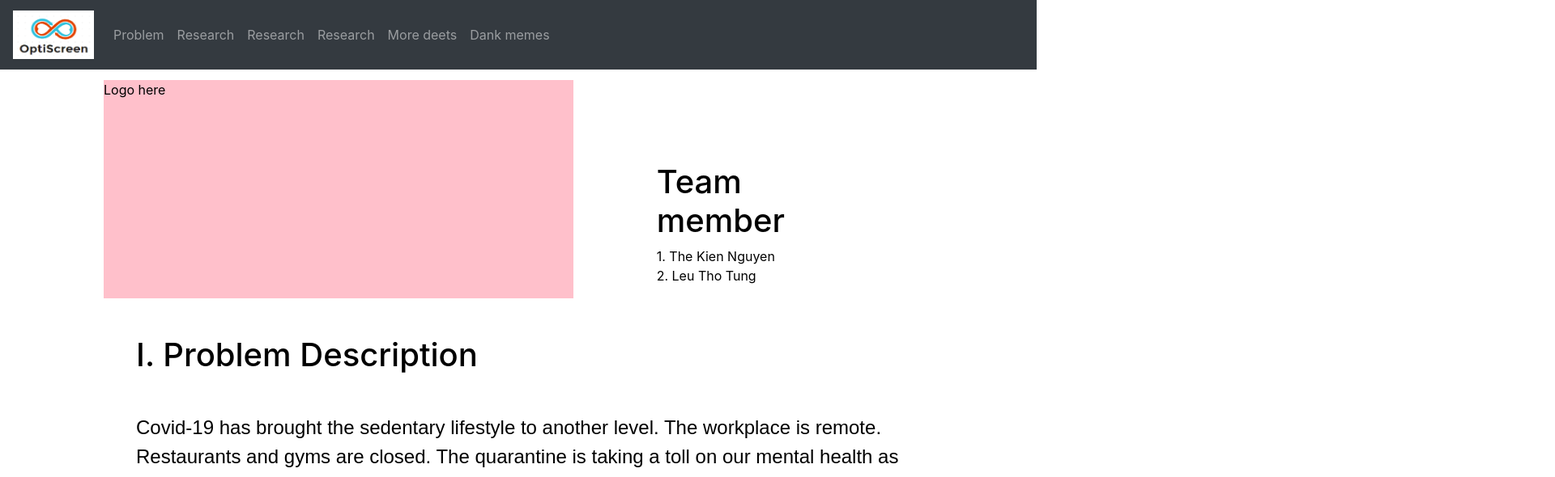
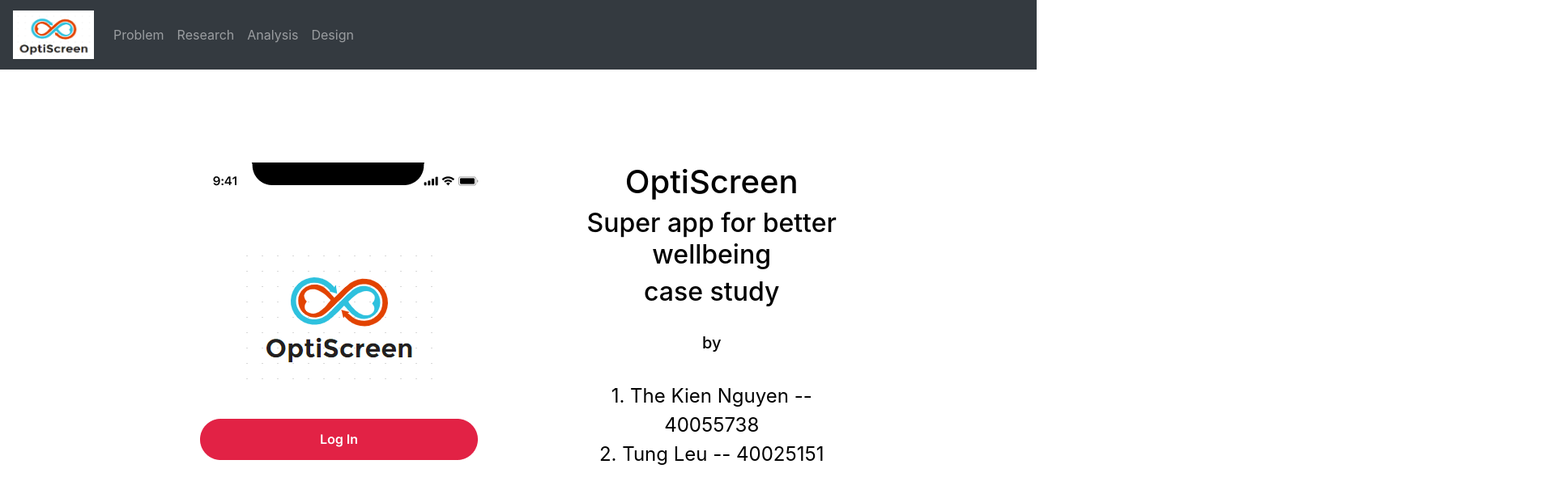
Before and after one commit to kennguyen0303/mini-project-357, a React (Create React App) app: page / in a window 1280 px wide. Shown: the top 590 px of the page at 81% size, 1920 px wide, since content can reach past the window. Built offline with nearby package versions, Linux system fonts and the light colour scheme.

Commit message:
edited css

```diff
--- a/src/App.css
+++ b/src/App.css
@@ -95,12 +95,20 @@
     padding-left:5%;
     margin-left: 5%;
     padding-right:10%;
-    align-items: center;
+    text-align: center;
+    width:100%;
+  }
+
+  .team-name > p{
+    padding:8%;
+    font-size: x-large;
   }
 
   .logo{
+    padding-top: 10%;
+    padding-left:10%;
     width:65%;
-    background-color: pink;
+
   }
 
   .carousel{
@@ -129,7 +137,9 @@
   color:black;
 }
 
-
+.text-container > img{
+  padding-left:15%;
+}
 
 .carousel-control-next:after
 {
@@ -150,3 +160,34 @@
   width:82%;
   background-color: black;
 }
+
+table{
+  font-family: Arial, Helvetica, sans-serif;
+  font-size: x-large;
+}
+
+table > th{
+  text-align: center;
+}
+
+.page_3 img{
+  display: inline-block;
+  margin-left: 10%;
+  margin-right: auto;
+  padding:2%;
+}
+
+.page_3 h2{
+  padding: 4%;
+}
+
+.page_3 h3{
+  padding: 4%;
+}
+
+.page_3 video{
+  display: block;
+  margin-left: auto;
+  margin-right: auto;
+  width: 60%;
+}
--- a/src/components/layout/Navbar.js
+++ b/src/components/layout/Navbar.js
@@ -21,14 +21,8 @@ const NavBar=()=> {
               <Nav className="">
                 <Nav.Link href="#problem">Problem</Nav.Link>
                 <Nav.Link href="#research">Research</Nav.Link>
-                <Nav.Link href="#research">Research</Nav.Link>
-                <Nav.Link href="#research">Research</Nav.Link>
-              </Nav>
-              <Nav>
-                <Nav.Link href="#deets">More deets</Nav.Link>
-                <Nav.Link eventKey={2} href="#memes">
-                  Dank memes
-                </Nav.Link>
+                <Nav.Link href="#analysis">Analysis</Nav.Link>
+                <Nav.Link href="#design">Design</Nav.Link>
               </Nav>
             </Navbar.Collapse>
           </Navbar>
--- a/src/pages/Design.js
+++ b/src/pages/Design.js
@@ -15,30 +15,32 @@ import Sleep from '../resources/design/Sleep.png'
 import Community from '../resources/design/OptiCommunity.png'
 import Profile from '../resources/design/Posts.png'
 import Prototype from '../resources/prototype/prototype.mp4'
+
 const Design=()=> {
     return (
-        <div className="a_page" id="">
+        <div className="a_page page_3" id="design">
             <div  className="text-container">
-                <h1>III. Design </h1>
+                <h1>IV. Design </h1>
                 <h2>1. Sketch</h2>
                     <p>
                     Based on user flow, we start sketching the design of the app to know how user
                     will interact with the mobile.
                     </p>
-                    <img src={sketch1}/>
+                    <img src={sketch1} height="" width="75%"/>
                     <br></br>
-                    <img src={sketch2}/>
+                    <img src={sketch2} width="75%"/>
                 <h2>3. Wireframe</h2>
                     <p>
                     After we finish sketching, we start making wireframe to know what are the
                     necessary components
                     </p>
-                    <img src={wireframe}/>
+                    <img src={wireframe} />
                 <h2>2. Color Palette</h2>
                     <p>
                     Before we jump into final design, we have to decide what are the main color themes for our application.We chose Black, Pink and White as the color for our mock-ups design since those colors bring our user a positive healthy vibe.
                     </p>
                     <img src={color}/>
+
                 <h2>3. Font</h2>
                     <p>
                     To match our minimalistic style of our app, we decided to choose Inter - a variable font family carefully crafted and designed for the computer screen.
--- a/src/pages/Landing_page.js
+++ b/src/pages/Landing_page.js
@@ -1,14 +1,22 @@
 import React, { Component } from 'react'
+import Begin from '../resources/design/Begin.png'
+
 
 const Landing_page=()=> {
         return (
-            <div className="d-flex a_page landing" id="home">
-                <div className="logo">Logo here</div>
+            <div className="d-flex a_page landing mx-auto" id="home">
+                <div className="logo">
+                    <img src={Begin}/>
+                </div>
                 <div className="team-name">
-                    <h1>Team member</h1>
-                    <p>1. The Kien Nguyen
+                    <h1>OptiScreen</h1>
+                    <h2>Super app for better wellbeing</h2>
+                    <h2>case study</h2>
                     <br/>
-                    2. Leu Tho Tung
+                    <h5>by</h5>
+                    <p>1. The Kien Nguyen -- 40055738
+                    <br/>
+                    2. Tung Leu -- 40025151
                     </p>
                 </div>
           </div>
--- a/src/pages/Research.js
+++ b/src/pages/Research.js
@@ -174,7 +174,7 @@ const Research=()=> {
                 screen habit but also better well-being.
                 </p>
               </div>
-              <h2>III. Analysis</h2>
+              <h2 id="analysis">III. Analysis</h2>
               <div  className="text-container">
                     <p>
                     Armed with the information provided by the research phase,
@@ -182,7 +182,9 @@ const Research=()=> {
                   This phase will help us understand why the users would need to use a personal data marketplace.
                     </p>
                   <h2>User Personas</h2>
-                  <p>Based on the result from our survey, we made 3 archetypes of users for our applications </p>
+                  <p>Based on the result from our survey, we made 3 archetypes of users: <strong>the nerd</strong> (young people with decent
+                    technology skills), <strong>the workaholic</strong> (middle age people who works mostly on their computer)
+                    and <strong>the tech-novice</strong> (the users with very limited tech skills ) </p>
                   <Carousel>
                 <Carousel.Item>
                   <img
@@ -208,7 +210,7 @@ const Research=()=> {
                 </Carousel>
                 <br></br>
                   <h2>User's Journey</h2>
-                  <p>We chose Son Beach to create a user journey since he represents for 60% our participants </p>
+                  <p>We chose <strong>Son Beach</strong> to create a user journey since he represents for 60% our participants </p>
                   <img
                     className=""
                     src={user_flow}
```
